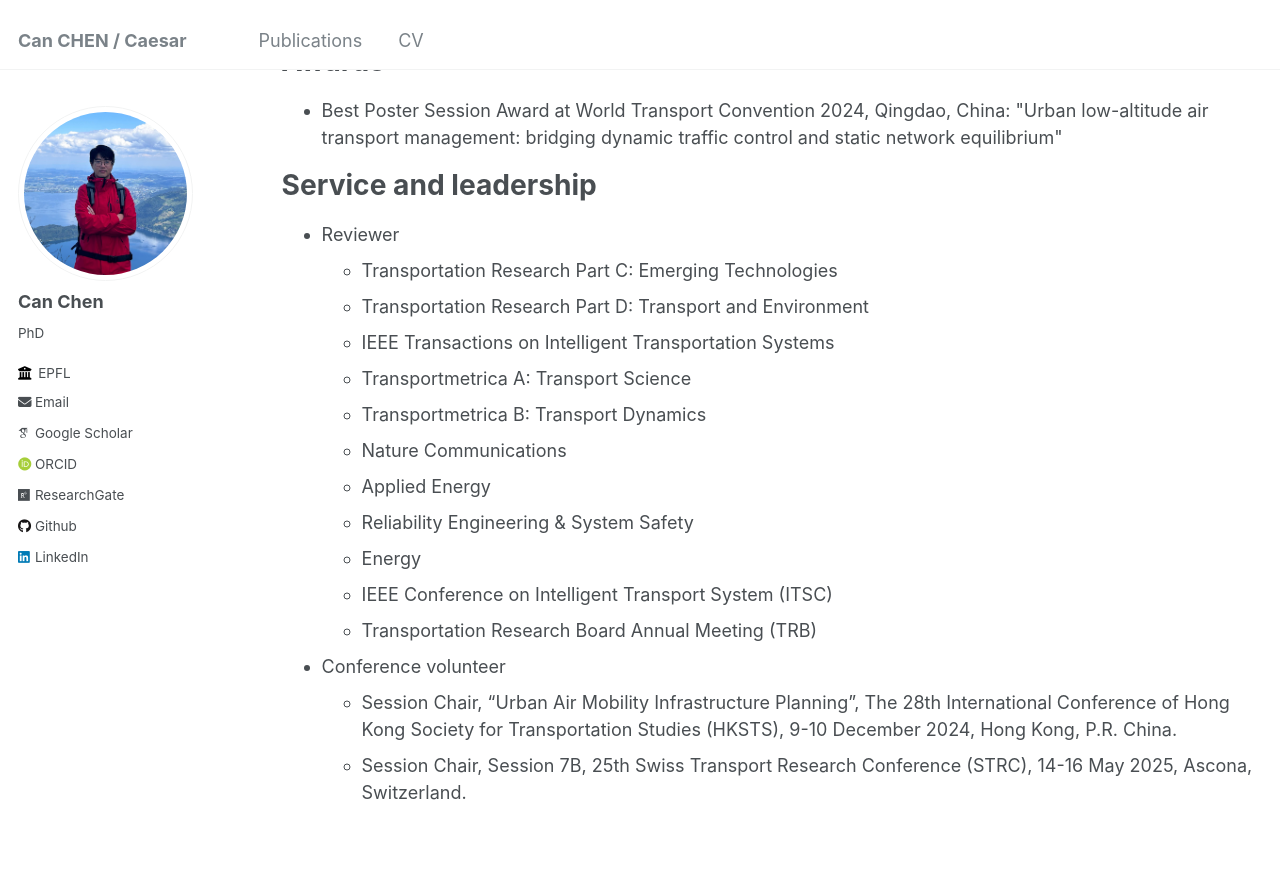
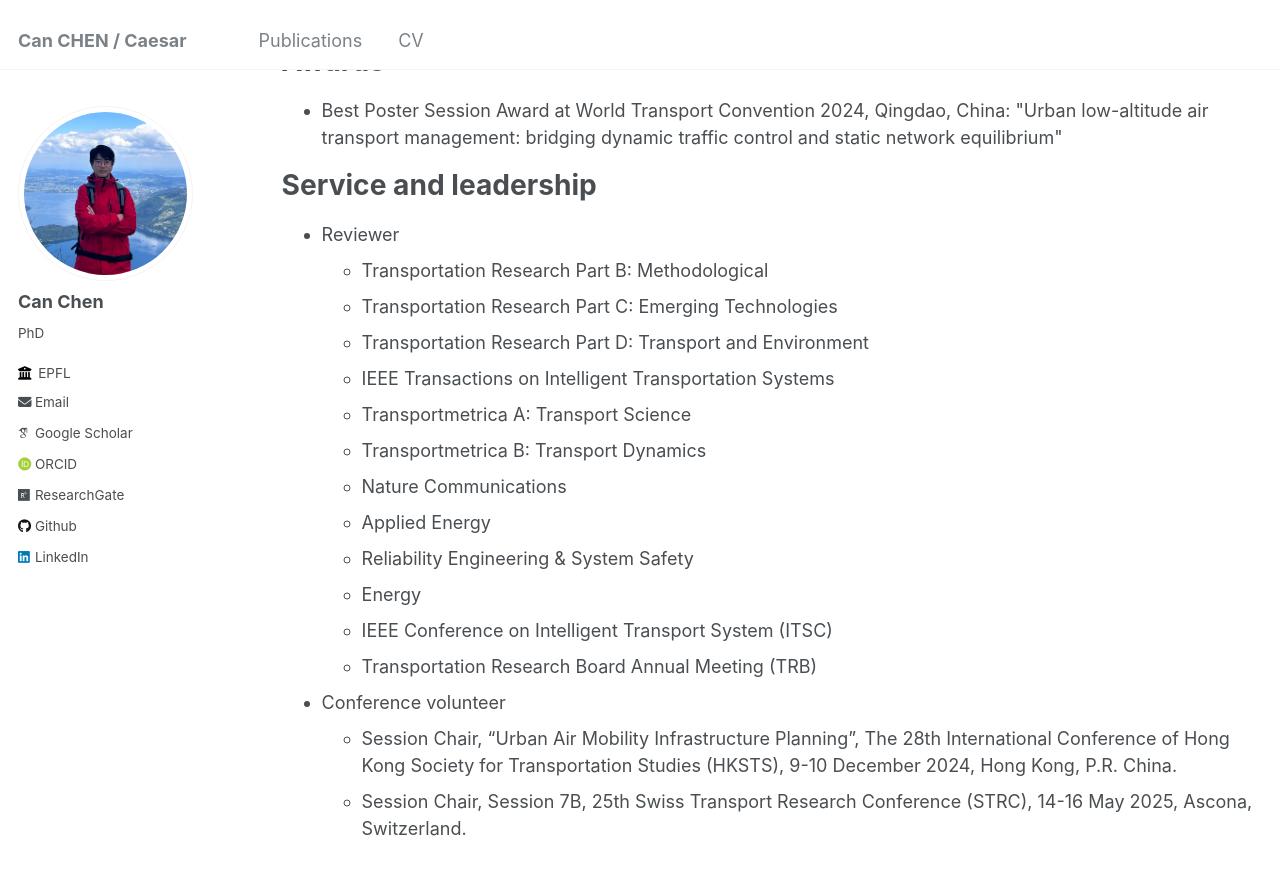
Before and after one commit to CanChen-Caesar/CanChen-Caesar.github.io, a Jekyll site: the page built from _pages/cv.md, in a window 1280 px wide and 900 px high, scrolled down 2199 px. Shown: the top 875 px of the window. Built offline with Jekyll 4.4.1, drawn with Linux system fonts in a browser that asks for light colours; some web fonts are replaced.

Commit message:
Update cv.md

```diff
--- a/_pages/cv.md
+++ b/_pages/cv.md
@@ -65,6 +65,7 @@ Awards
 Service and leadership
 ======
 * Reviewer
+  * Transportation Research Part B: Methodological
   * Transportation Research Part C: Emerging Technologies
   * Transportation Research Part D: Transport and Environment
   * IEEE Transactions on Intelligent Transportation Systems
```
